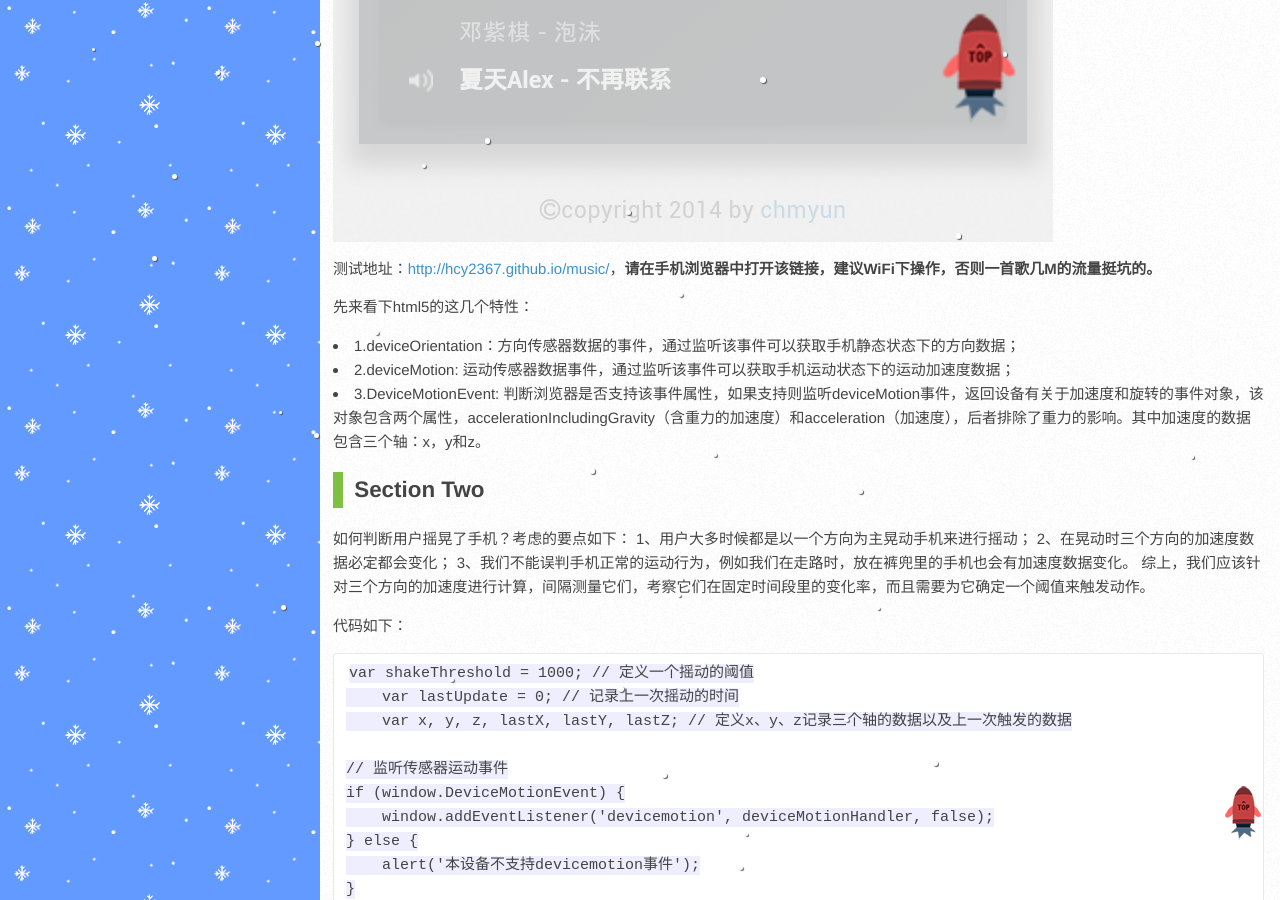
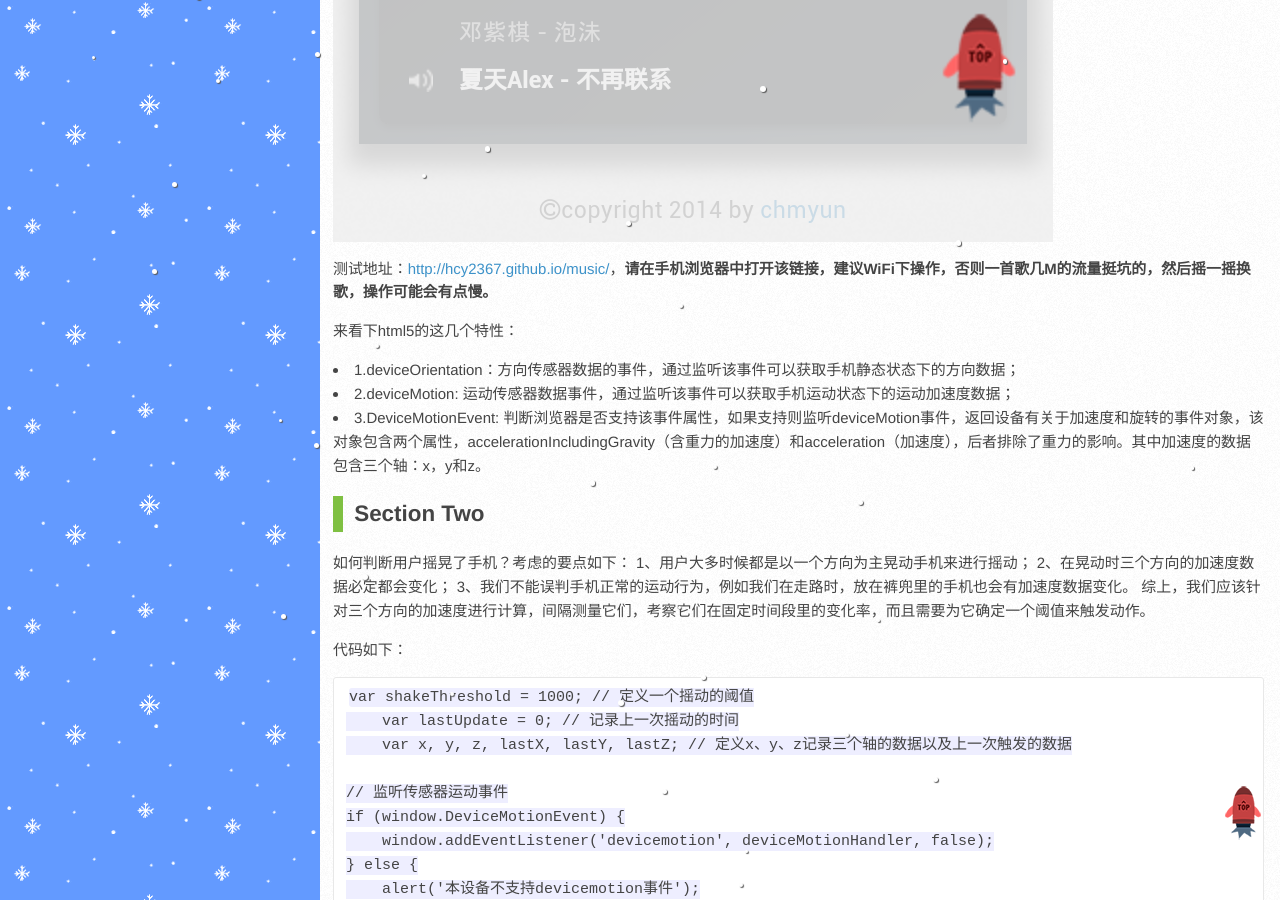
Before and after one commit to hcy2367/hcy2367.github.io, a Jekyll site: the page built from _posts/2015-1-18-html5-deviceMotion.md, in a window 1280 px wide and 900 px high, scrolled down 1554 px. Built offline with Jekyll 4.4.1, drawn with Linux system fonts in a browser that asks for light colours; comment, search, counter and statistics services are not loaded; some of the changed text lies outside the part shown.

Commit message:
更新文章

```diff
--- a/_config.yml
+++ b/_config.yml
@@ -3,7 +3,7 @@ title: 少年不知愁滋味
 author: chmyun
 email: hcy2367@163.com
 keywords: 'blog, github pages, jekyll, markdown, liquid, chmyun'
-description: '人生若只是初见, 何事悲风秋画扇; 你若安好，便是晴天.'
+description: 'chmyun的博客-少年不知愁滋味。人生若只是初见, 何事悲风秋画扇; 你若安好，便是晴天.'
 sinaweibo: http://weibo.com/hcy2367
 baseurl: '' # 网站的根路径 /blog/
 # url: http://localhost:4000
--- a/_posts/2015-1-18-html5-deviceMotion.md
+++ b/_posts/2015-1-18-html5-deviceMotion.md
@@ -14,9 +14,9 @@ tags: ['html5', 'web app']
 
 ![摇一摇换歌](/assets/images/shake-music.png)
 
-测试地址：[http://hcy2367.github.io/music/](http://hcy2367.github.io/music/)，**请在手机浏览器中打开该链接，建议WiFi下操作，否则一首歌几M的流量挺坑的。**
+测试地址：[http://hcy2367.github.io/music/](http://hcy2367.github.io/music/)，**请在手机浏览器中打开该链接，建议WiFi下操作，否则一首歌几M的流量挺坑的，然后摇一摇换歌，操作可能会有点慢。**
 
-先来看下html5的这几个特性：
+来看下html5的这几个特性：
 
 * 1.deviceOrientation：方向传感器数据的事件，通过监听该事件可以获取手机静态状态下的方向数据；
 * 2.deviceMotion: 运动传感器数据事件，通过监听该事件可以获取手机运动状态下的运动加速度数据；
```
Also changed, not shown: other parts of _posts/2015-1-18-html5-deviceMotion.md (+1 -1 lines).
